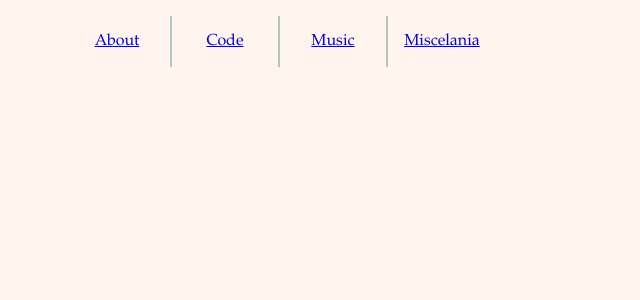
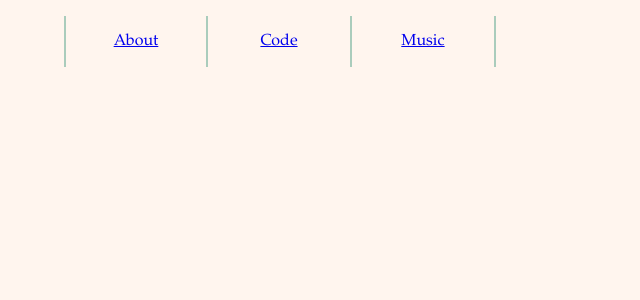
Before and after one commit to ForrestWeiswolf/forrestweiswolf.github.io, a Jekyll site: the page built from misc.html, in a window 1280 px wide. Shown: the top 300 px of the page, without its empty margins (0-640 px from the left). Built offline with Jekyll 4.4.1, drawn with Linux system fonts in a browser that asks for light colours.

Commit message:
Remove miscelania link

```diff
--- a/_layouts/default.html
+++ b/_layouts/default.html
@@ -10,11 +10,10 @@
 
 <body>
   <nav class="left-side">
-    <!-- https://www.w3schools.com/howto/howto_css_dropdown_navbar.asp -->
     <a href="./index.html">About</a>
     <a href="./code_projects.html">Code</a>
     <a href="./music.html">Music</a>
-    <a href="./misc.html">Miscelania</a>
+    <!-- <a href="./misc.html">Miscelania</a> -->
   </nav>
   <main>
     {{ content }}
--- a/css/main.css
+++ b/css/main.css
@@ -23,12 +23,12 @@ nav {
 nav a {
   border-right: solid #AACCBC 2px;
   padding: 1em;
-  width: 25%;
+  width: 33.33%;
   text-align: center;
 }
 
-nav a:last-child {
-  border-right: none;
+nav a:first-child {
+  border-left: solid #AACCBC 2px;
 }
 
 .left-side {
```
